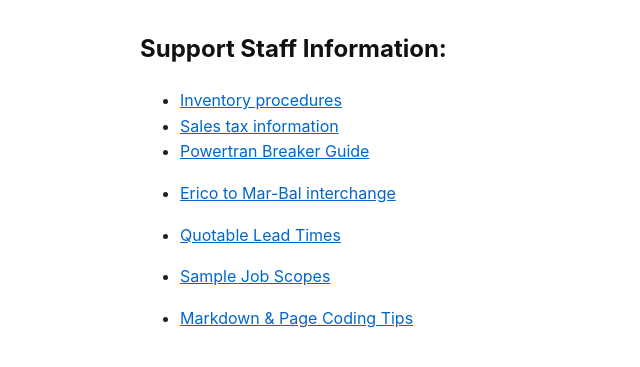
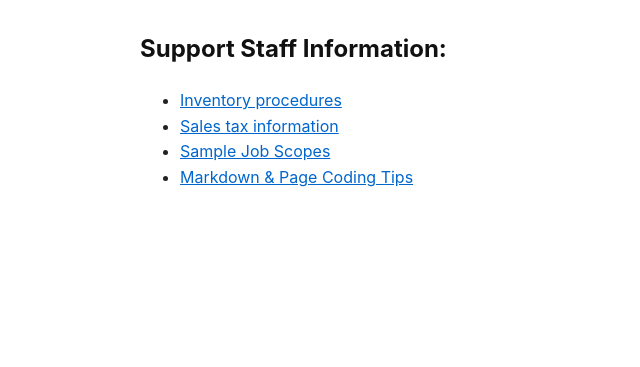
Before and after one commit to epecsupport/Service, a Jekyll site: the page built from support.md, in a window 1280 px wide. Shown: the top 367 px of the page, without its empty margins (0-640 px from the left). Built offline with Jekyll 4.4.1, drawn with Linux system fonts in a browser that asks for light colours.

Commit message:
Update support.md

```diff
--- a/support.md
+++ b/support.md
@@ -7,11 +7,6 @@ autolink: true
 ## Support Staff Information:
 - [Inventory procedures](support/inventory.html)
 - [Sales tax information](support/salestax.html)
-- [Powertran Breaker Guide](support/mpcbreakers.html)
-- [Erico to Mar-Bal interchange](support/marbal.html)
-
-- [Quotable Lead Times](support/leadtimes.html)
 - [Sample Job Scopes](support/jobscopes.html)
-
 - [Markdown & Page Coding Tips](support/markdown.md)
 <!-- https://raw.githubusercontent.com/epecsupport/Service/main/library/MPC-Breaker-Job-Aid.pdf -->
```
